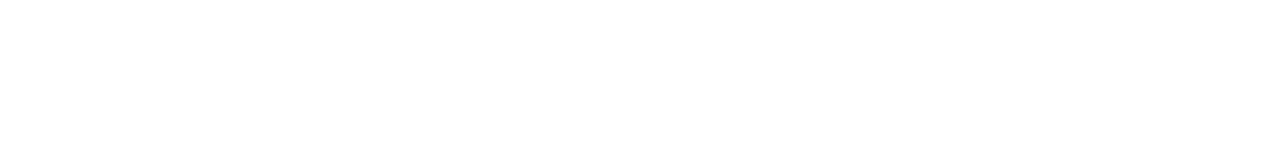
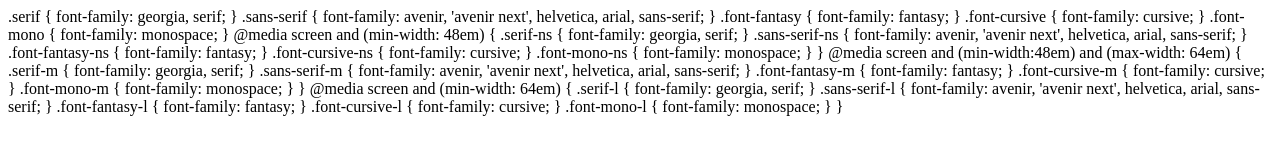
Before and after one commit to mrmrs/css-font-family, a website: page index.html in a window 1280 px wide. Drawn offline with Linux system fonts and the light colour scheme.

Commit message:
Adding css contents to html file for documentation

```diff
--- a/index.html
+++ b/index.html
@@ -12,5 +12,35 @@
     <link rel="stylesheet" href="font-family.css">
   </head>
   <body>
-  </body>
+.serif {        font-family: georgia, serif; }
+.sans-serif {   font-family: avenir, 'avenir next', helvetica, arial, sans-serif; }
+.font-fantasy { font-family: fantasy; }
+.font-cursive { font-family: cursive; }
+.font-mono {    font-family: monospace; }
+
+@media screen and (min-width: 48em) {
+.serif-ns        { font-family: georgia, serif; }
+.sans-serif-ns   { font-family: avenir, 'avenir next', helvetica, arial, sans-serif; }
+.font-fantasy-ns { font-family: fantasy; }
+.font-cursive-ns { font-family: cursive; }
+.font-mono-ns    { font-family: monospace; }
+}
+
+@media screen and (min-width:48em) and (max-width: 64em) {
+.serif-m        { font-family: georgia, serif; }
+.sans-serif-m   { font-family: avenir, 'avenir next', helvetica, arial, sans-serif; }
+.font-fantasy-m { font-family: fantasy; }
+.font-cursive-m { font-family: cursive; }
+.font-mono-m    { font-family: monospace; }
+}
+
+@media screen and (min-width: 64em) {
+.serif-l        { font-family: georgia, serif; }
+.sans-serif-l   { font-family: avenir, 'avenir next', helvetica, arial, sans-serif; }
+.font-fantasy-l { font-family: fantasy; }
+.font-cursive-l { font-family: cursive; }
+.font-mono-l    { font-family: monospace; }
+}
+
+</body>
 </html>
```
